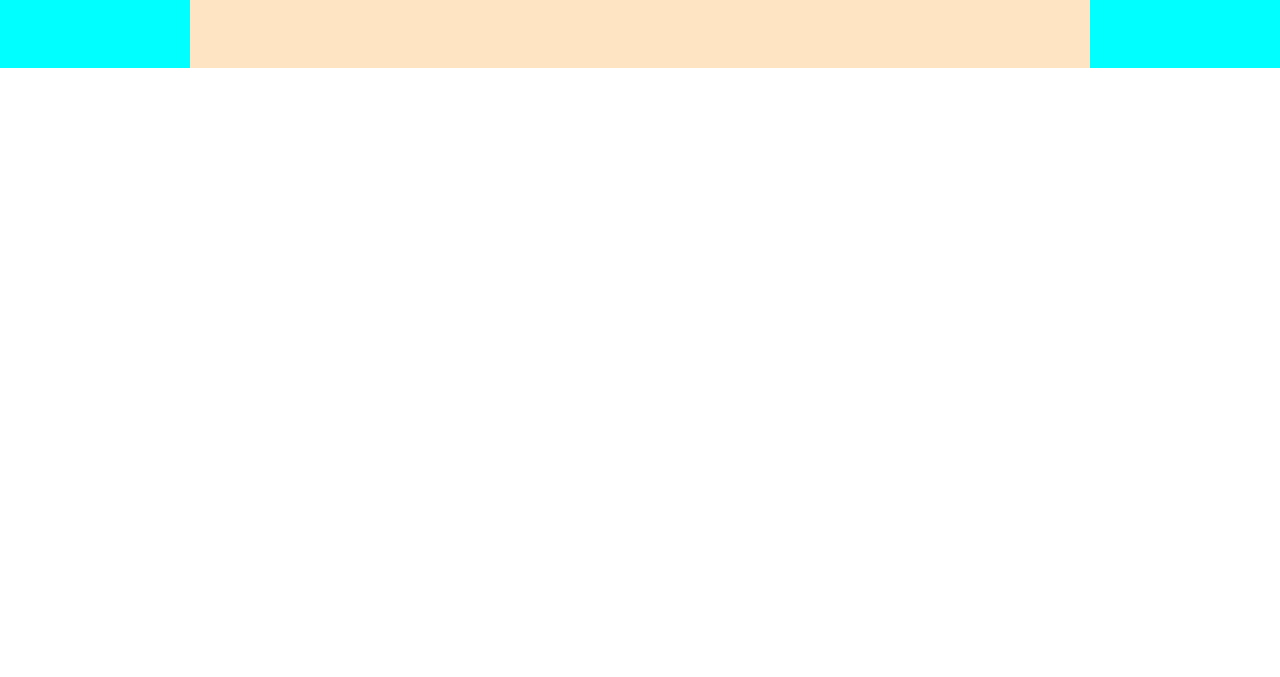
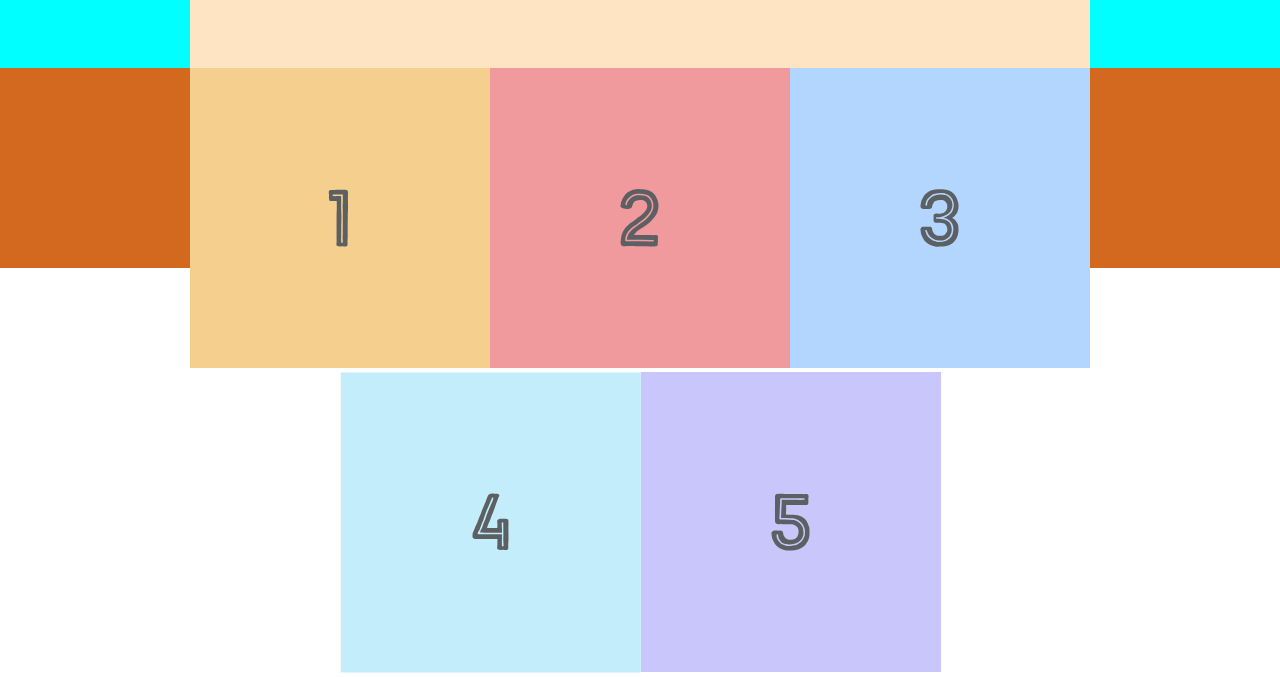
Before and after one commit to clpsamikshya/-web-training-bca, a plain HTML site: page flexbox/index.html in a window 1280 px wide. Shown: the part 208-885 px from the top of the page. Before the commit the page ends 800 px from the top, so only its background shows below. Drawn offline with Linux system fonts and the light colour scheme.

Commit message:
assignment

```diff
--- a/flexbox/index.html
+++ b/flexbox/index.html
@@ -30,5 +30,31 @@
     </div>
 
 
+        <div class="assignment-cointer">
+            <div class="assignment">
+                <div class="link">
+                <div class="picture-1">
+                    <img src="./images/one.svg"/>
+                </div>
+                <div class="picture-2">
+                    <img src="./images/two.svg">
+                </div>
+                <div class="picture-3">
+                    <img src="./images/three.svg">
+                </div>
+                </div>
+                <div class="link">
+                <div class="picture-4">
+                    <img src="./images/four.svg">
+                </div>
+                <div class="picture-5">
+                    <img src="./images/five.svg">
+                </div>
+                </div>
+            </div>
+        </div>
+
+
+
 </body>
 </html>
--- a/flexbox/style.css
+++ b/flexbox/style.css
@@ -39,3 +39,22 @@ header{
     align-items: center;
 
 }
+
+.assignment-cointer{
+    background-color: chocolate;
+    display: flex;
+    justify-content: space-around;
+}
+
+.assignment{
+    width: 900px;
+    height: 200px;
+    justify-content: space-between;
+
+}
+
+.assignment .link{
+    justify-content: center;
+    display: flex;
+    gap:0px
+}
```
